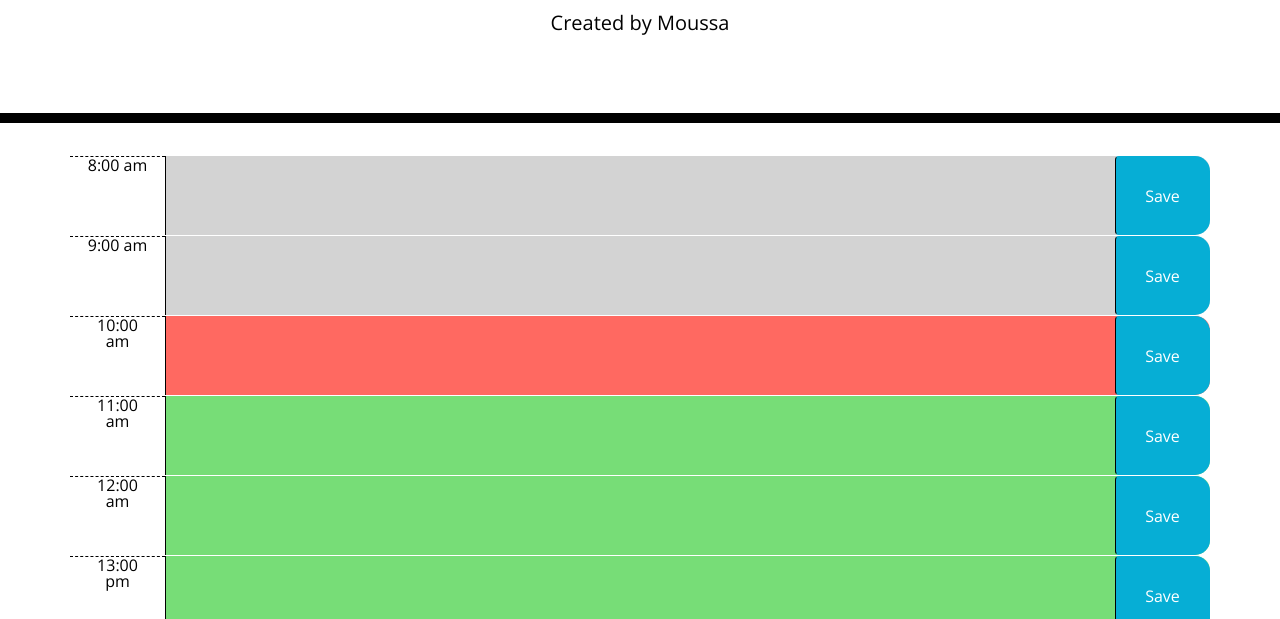
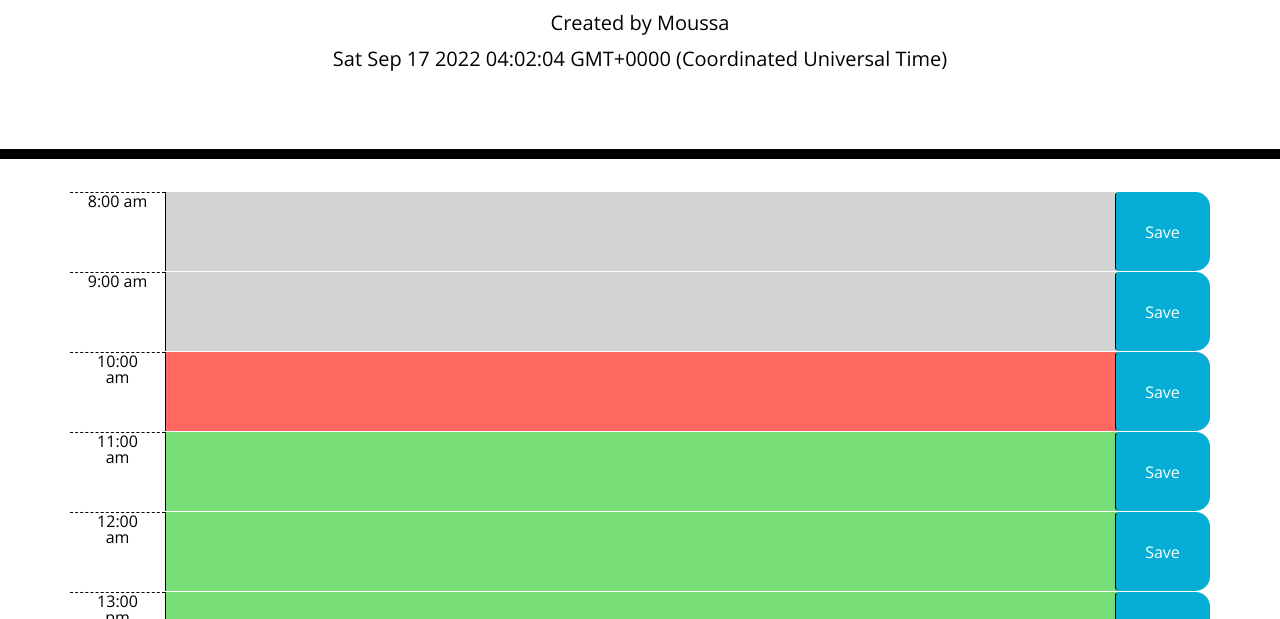
Before and after one commit to TheAnswer07/Work_Day_Scheduler, a plain HTML site: page Dev/index.html in a window 1280 px wide. Shown: the part 181-800 px from the top of the page. Drawn offline with nearby package versions, Linux system fonts and the light colour scheme.

Commit message:
Current Date and Time in PST added using currentDay

```diff
--- a/Dev/index.html
+++ b/Dev/index.html
@@ -87,12 +87,14 @@
             $(document).ready(function () {
 
                 var t = moment();
-                console.log(t);
+                // console.log(t);
 
                 t.format();
                 let currentDay = t._d;
 
-                console.log(currentDay);
+                // console.log(currentDay);
+
+                $('#currentDay').text(currentDay);
 
                 // let currentTime = moment().hours();
 
```
